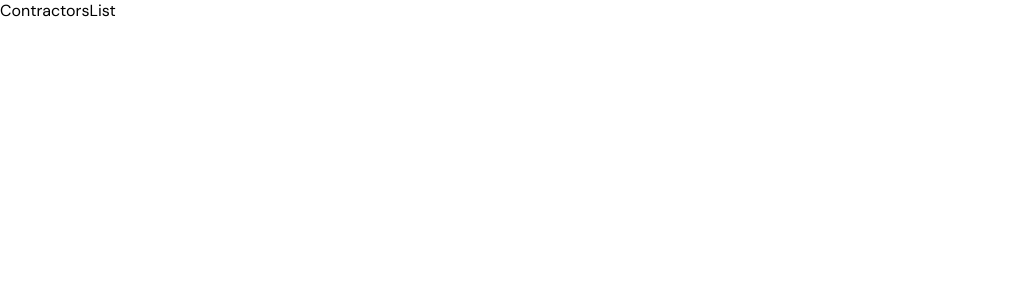
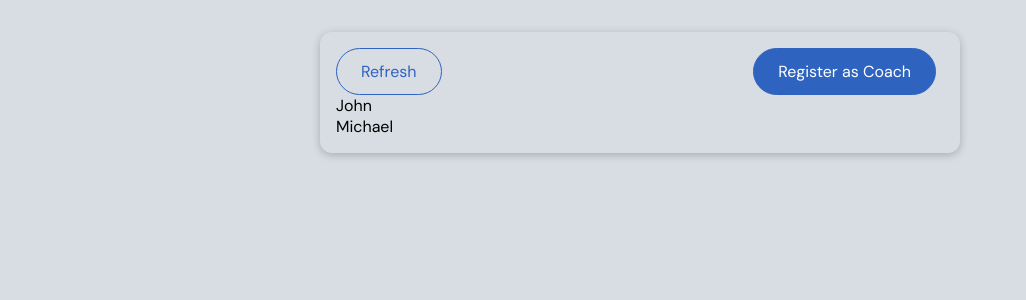
Before and after one commit to MK192/contractors-vue, a Vue app: page /contractors in a window 1280 px wide. Shown: the top 300 px of the page, without its empty margins (0-1026 px from the left). Built offline with nearby package versions, Linux system fonts and the light colour scheme.

Commit message:
ContractorsList got basic setup and BaseButton, BaseCard components added

```diff
--- a/src/App.vue
+++ b/src/App.vue
@@ -22,5 +22,6 @@ html {
 
 body {
   margin: 0;
+  background-color: #d8dce3;
 }
 </style>
--- /dev/null
+++ b/src/components/general/BaseButton.vue
@@ -0,0 +1,73 @@
+<template>
+  <button v-if="!link" :class="mode">
+    <slot></slot>
+  </button>
+  <RouterLink v-else :to="to" :class="mode">
+    <slot></slot>
+  </RouterLink>
+</template>
+
+<script>
+export default {
+  props: {
+    link: {
+      type: Boolean,
+      required: false,
+      default: false,
+    },
+    to: {
+      type: String,
+      required: false,
+      default: "/",
+    },
+    mode: {
+      type: String,
+      required: false,
+      default: null,
+    },
+  },
+};
+</script>
+
+<style scoped>
+button,
+a {
+  text-decoration: none;
+  padding: 0.75rem 1.5rem;
+  font: inherit;
+  background-color: #2e63bf;
+  border: 1px solid #2e63bf;
+  color: white;
+  cursor: pointer;
+  border-radius: 30px;
+  margin-right: 0.5rem;
+  display: inline-block;
+}
+
+a:hover,
+a:active,
+button:hover,
+button:active {
+  background-color: #2e63bf;
+  border-color: #2e63bf;
+}
+
+.flat {
+  background-color: transparent;
+  color: #2e63bf;
+  border: none;
+}
+
+.outline {
+  background-color: transparent;
+  border-color: #2e63bf;
+  color: #2e63bf;
+}
+
+.flat:hover,
+.flat:active,
+.outline:hover,
+.outline:active {
+  background-color: #edd2ff;
+}
+</style>
--- /dev/null
+++ b/src/components/general/BaseCard.vue
@@ -0,0 +1,15 @@
+<template>
+  <div class="card">
+    <slot></slot>
+  </div>
+</template>
+
+<style scoped>
+.card {
+  border-radius: 12px;
+  box-shadow: 0 2px 8px rgba(0, 0, 0, 0.22);
+  padding: 1rem;
+  margin: 2rem auto;
+  max-width: 40rem;
+}
+</style>
--- a/src/pages/contractors/ContractorsList.vue
+++ b/src/pages/contractors/ContractorsList.vue
@@ -1,5 +1,40 @@
-<template>ContractorsList</template>
+<template>
+  <section>
+    <BaseCard>
+      <div class="controls">
+        <BaseButton mode="outline">Refresh</BaseButton>
+        <BaseButton link>Register as Coach</BaseButton>
+      </div>
+
+      <ul>
+        <li v-for="contractor in contractors" :key="contractor.id">
+          {{ contractor.firstName }}
+        </li>
+      </ul>
+      <!-- <h3 v-else>No available coaches</h3> -->
+    </BaseCard>
+  </section>
+</template>
 
 <script>
-export default {};
+export default {
+  computed: {
+    contractors() {
+      return this.$store.getters["contractors/getContractors"];
+    },
+  },
+};
 </script>
+
+<style scoped>
+ul {
+  list-style: none;
+  margin: 0;
+  padding: 0;
+}
+
+.controls {
+  display: flex;
+  justify-content: space-between;
+}
+</style>
--- a/src/store/index.js
+++ b/src/store/index.js
@@ -1,10 +1,10 @@
 import { createStore } from "vuex";
 import contractorsModule from "./modules/contractors";
-import requestModule from "./modules/request";
+import requestModule from "./modules/requests";
 
 const store = createStore({
   modules: {
-    coaches: contractorsModule,
+    contractors: contractorsModule,
     requests: requestModule,
   },
   state() {
--- a/src/store/modules/contractors.js
+++ b/src/store/modules/contractors.js
@@ -25,5 +25,9 @@ export default {
   },
   mutations: {},
   actions: {},
-  getters: {},
+  getters: {
+    getContractors(state) {
+      return state.contractors;
+    },
+  },
 };
```
Also changed, not shown: src/main.js (+7 -0 lines).
